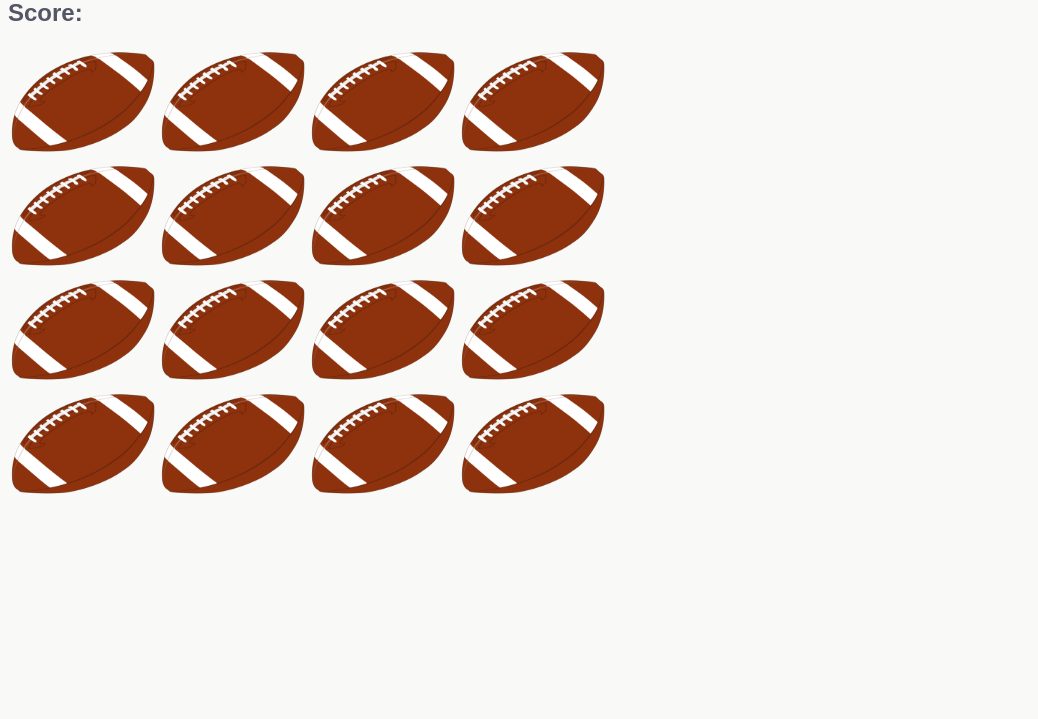
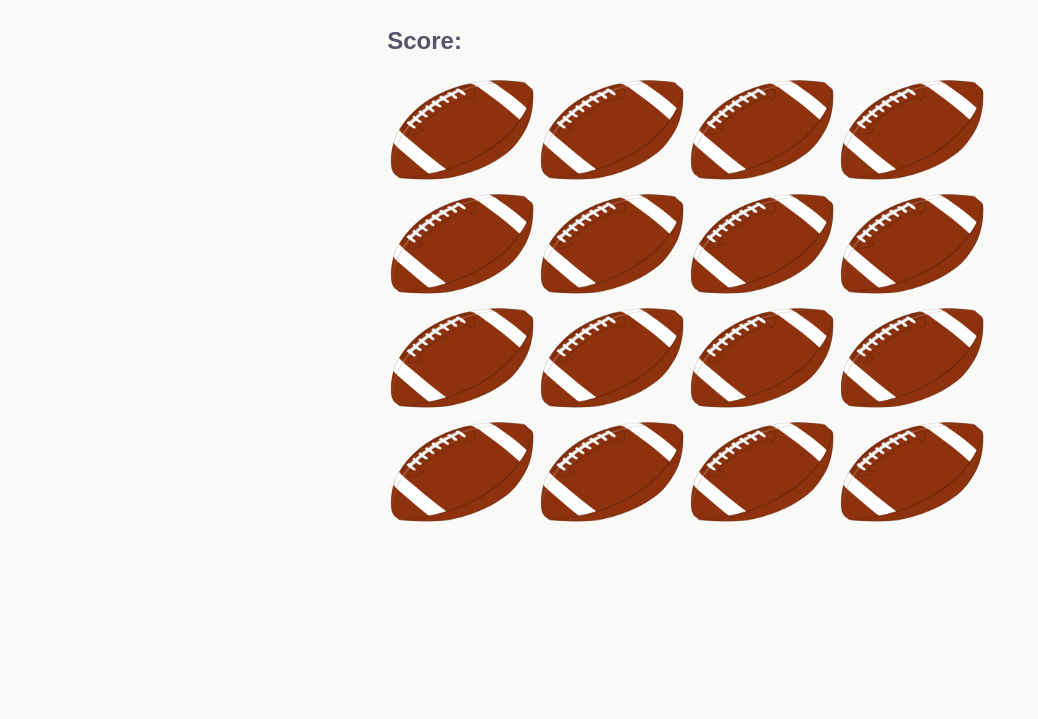
Before and after one commit to nvgeorgiev/Gridiron-Concentration-Game, a plain HTML site: page index.html in a window 1280 px wide. Shown: the part 81-800 px from the top of the page, without its empty margins (0-1038 px from the left). Drawn offline with Linux system fonts and the light colour scheme.

Commit message:
Update index.html

```diff
--- a/index.html
+++ b/index.html
@@ -3,17 +3,17 @@
 <head>
     <meta charset="UTF-8">
     <title>Memory Game</title>
-    <link rel="stylesheet" href="style.css"></link>
+    <link rel="stylesheet" href="style.css"/>
 </head>
 <body>
 
+<main class="main">
     <h1>Gridiron Concentration Game</h1>
-
     <h2>Score: <span id="result"></span></h2>
-
     <div class="grid">
     </div>
+</main>
 
-    <script src="app.js" charset="utf-8"></script>
+<script src="app.js" charset="utf-8"></script>
 </body>
 </html>
```
